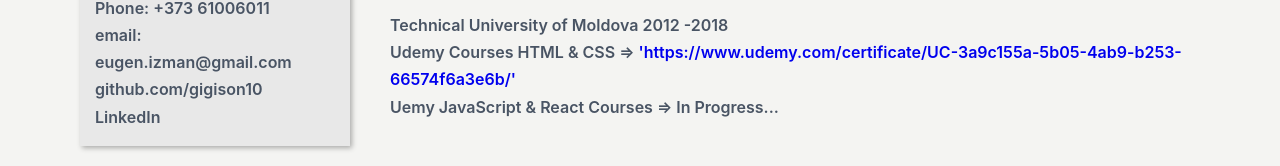
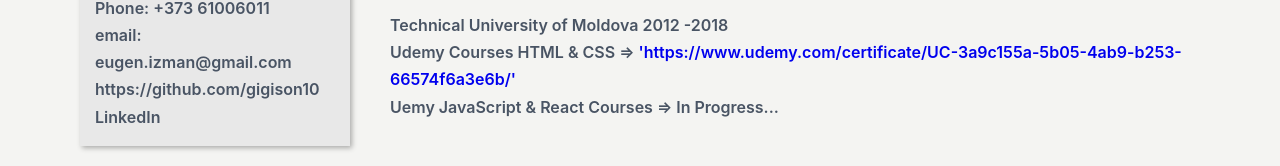
Before and after one commit to gigison10/reactresume, a React (Create React App) app: page / in a window 1280 px wide. Shown: the part 383-549 px from the top of the page. Built offline with nearby package versions, Linux system fonts and the light colour scheme.

Commit message:
photolinksFixed

```diff
--- a/src/app.css
+++ b/src/app.css
@@ -108,10 +108,6 @@
   font-weight: 600;
   line-height: 1.7;
   background: none;
-}
-
-.emptyClass {
-  background-color: navajowhite;
 }
 
 .sideInfoContact {
--- a/src/components/SideInfo.js
+++ b/src/components/SideInfo.js
@@ -17,7 +17,7 @@
         <p>Phone: +373 61006011</p>
         <p>email: eugen.izman@gmail.com</p>
         <a href="https://github.com/gigison10" target="_blank">
-          github.com/gigison10
+          https://github.com/gigison10
         </a>
         <a href="https://linkedin.com/in/eugenizman" target="_blank">
           LinkedIn
```
